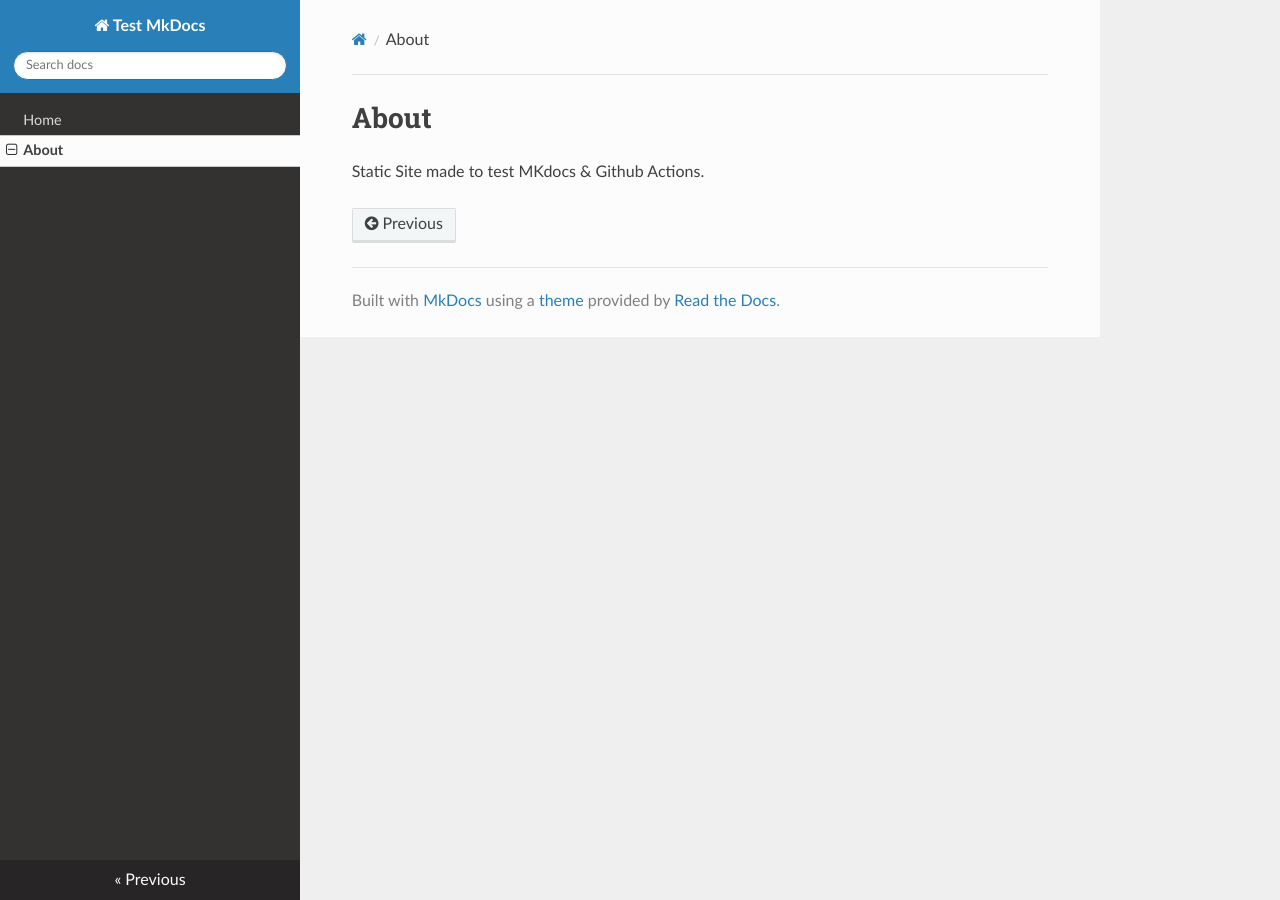
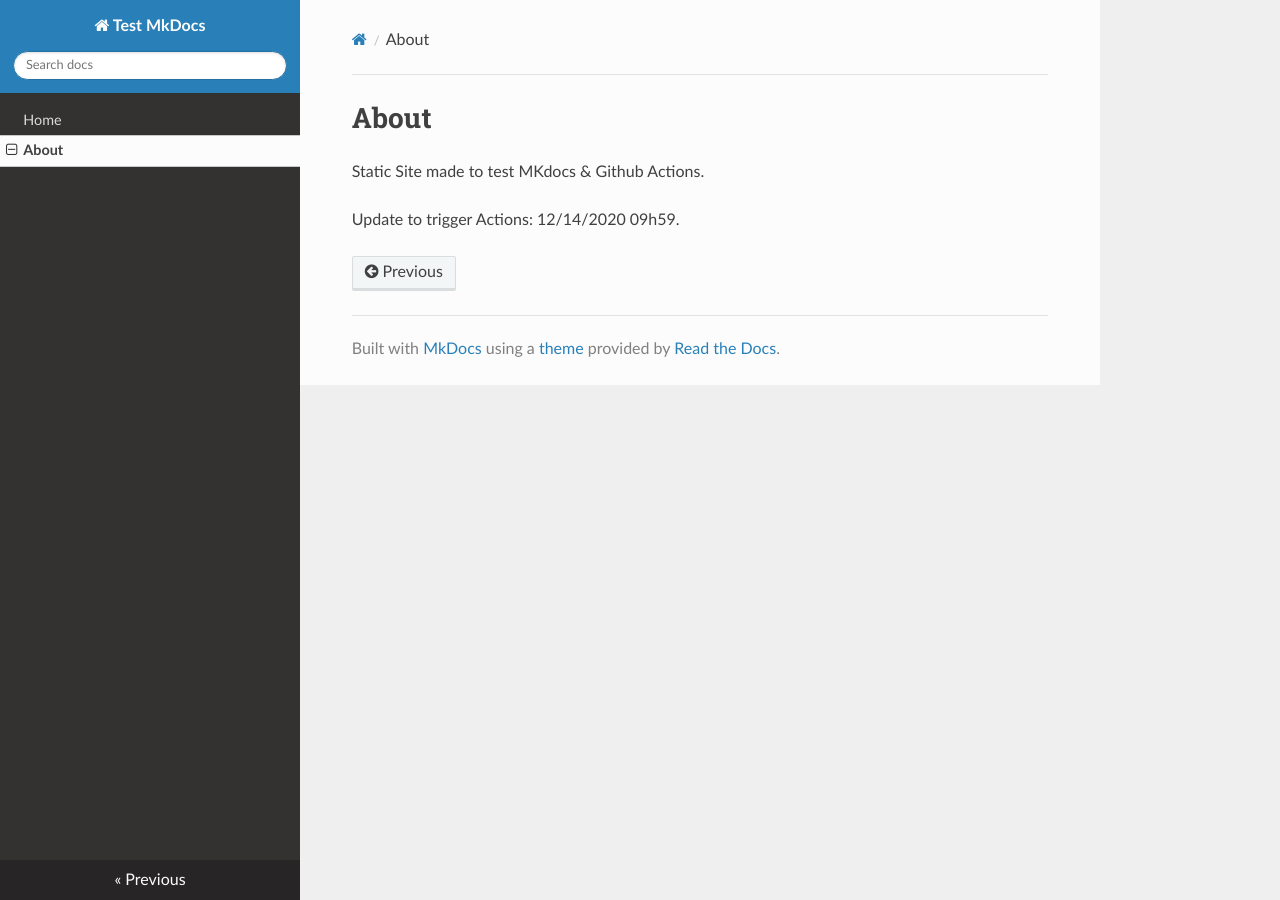
Before and after one commit to marlon-git/my-project, an MkDocs documentation site: the page built from docs/about.md, in a window 1280 px wide. Built offline with MkDocs 1.6.1, drawn with Linux system fonts in a browser that asks for light colours; nearby versions of some CDN libraries.

Commit message:
Update about.md

```diff
--- a/docs/about.md
+++ b/docs/about.md
@@ -1,3 +1,5 @@
 # About
 
 Static Site made to test MKdocs & Github Actions.
+
+Update to trigger Actions: 12/14/2020 09h59.
```
